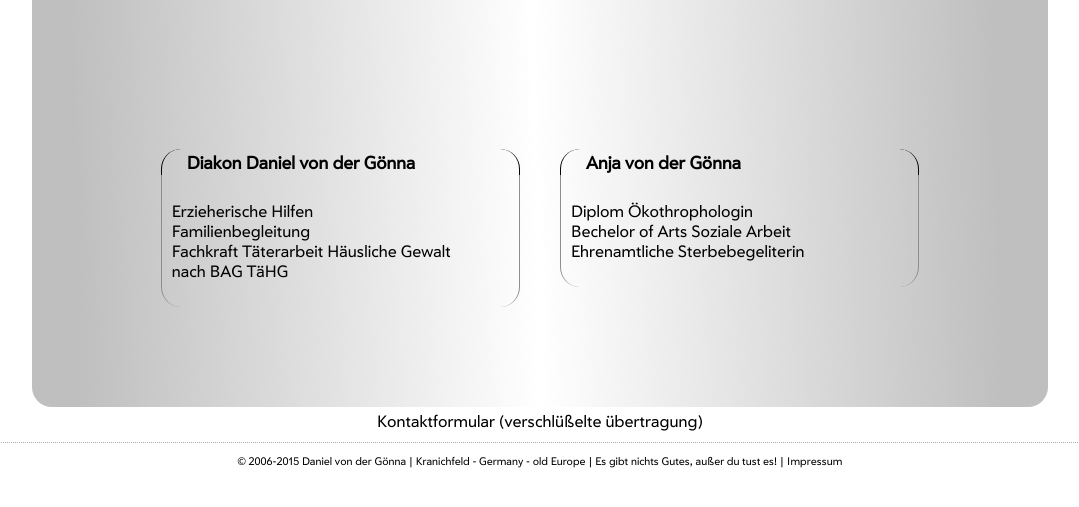
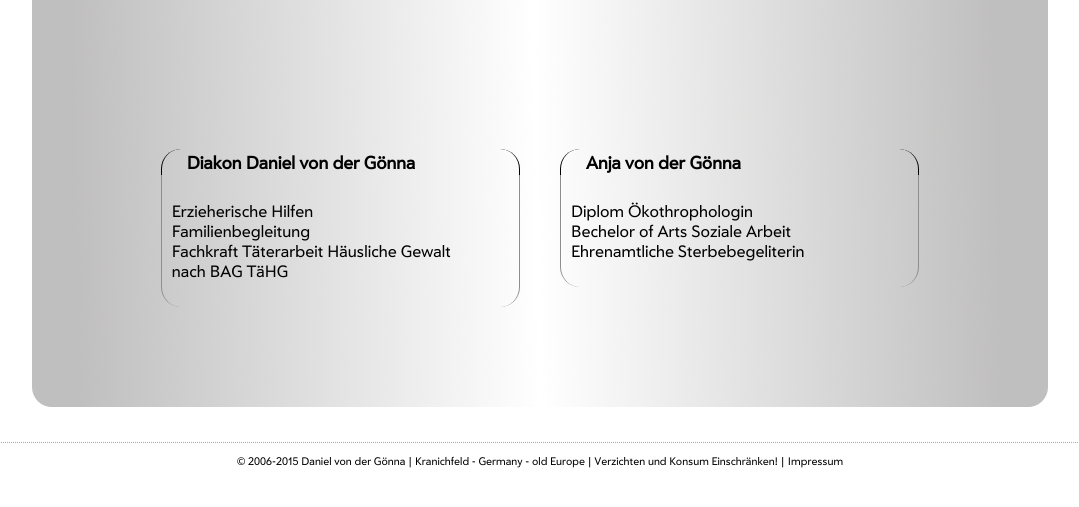
Before and after one commit to davodego/vd-goenna.de, a plain HTML site: page index.html in a window 1280 px wide. Shown: the part 165-672 px from the top of the page, without its empty margins (100-1179 px from the left). Drawn offline with Linux system fonts and the light colour scheme.

Commit message:
Update index.html

```diff
--- a/index.html
+++ b/index.html
@@ -37,14 +37,10 @@
 
 	</div>
 
-		<div id="titel" align="center" style="margin-top:62px;">
-			<p><a href="http://irgendwieanders.eu/contact.html">Kontaktformular (verschl&uuml;&szlig;elte &uuml;bertragung)</a></p>
-		</div>
-
 </div>
 
 <div id="fuss">
-<p>&#169; 2006-2015 Daniel von der G&#246;nna | Kranichfeld - Germany - old Europe | Es gibt nichts Gutes, au&szlig;er du tust es! | <a href="http://irgendwieanders.eu/impressum.html">Impressum</a></p>
+<p>&#169; 2006-2015 Daniel von der G&#246;nna | Kranichfeld - Germany - old Europe | Verzichten und Konsum Einschr&auml;nken! | <a href="http://irgendwieanders.eu/impressum.html">Impressum</a></p>
 </div>
 </div>
 
```
